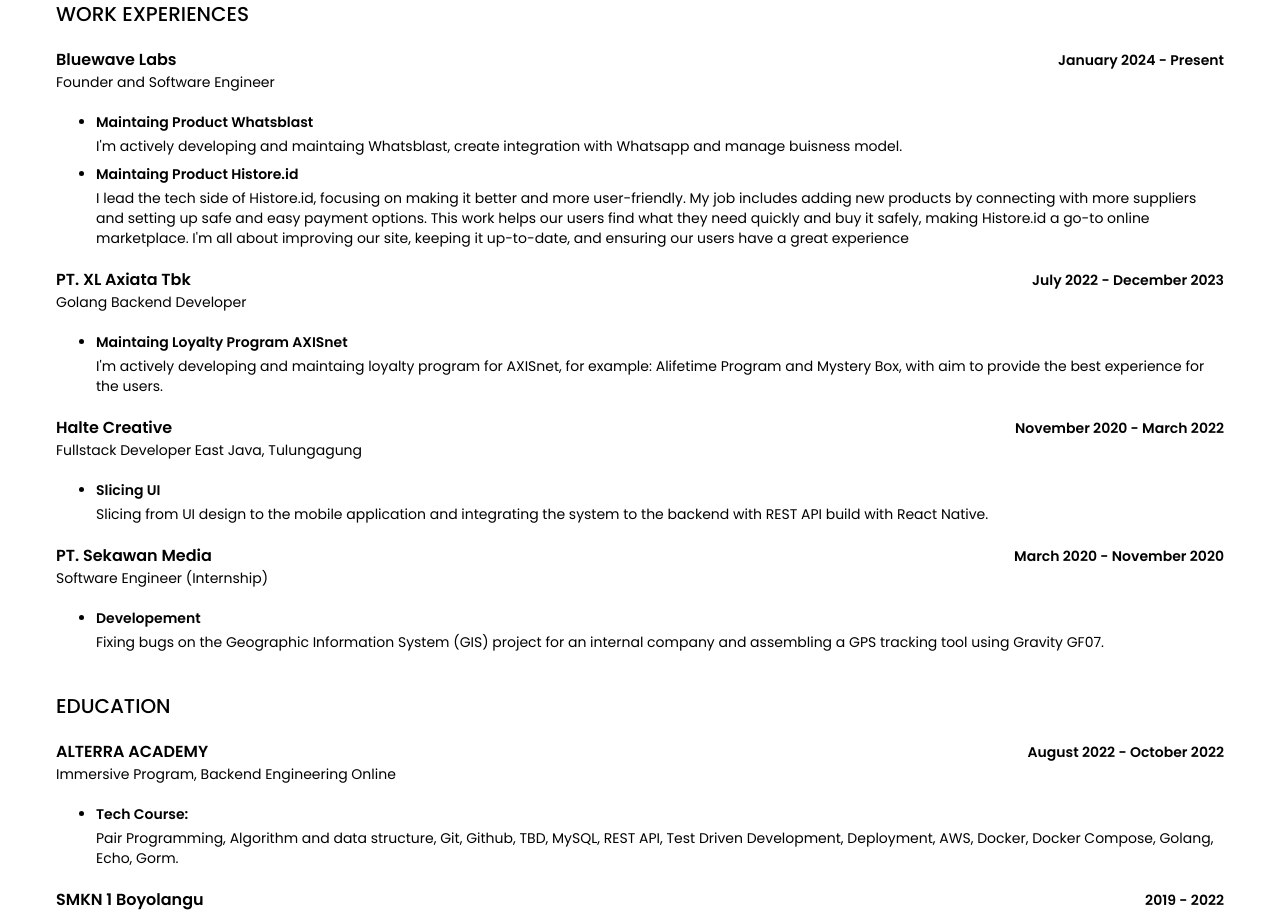
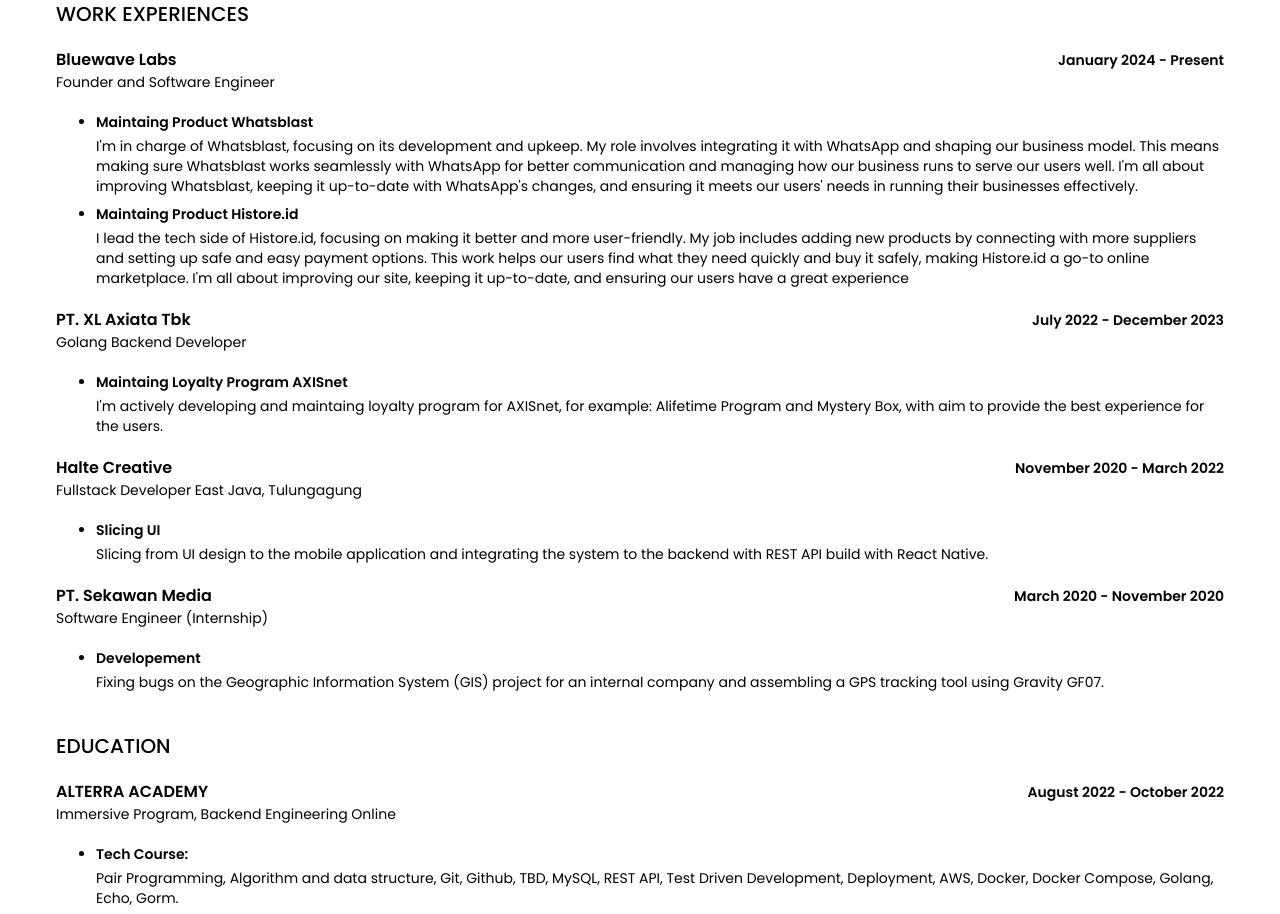
Before and after one commit to vizucode/online-resume, a Next.js app: page / in a window 1280 px wide. Shown: the part 780-1694 px from the top of the page. Built offline with nearby package versions, Linux system fonts and the light colour scheme.

Commit message:
Update data.js

```diff
--- a/data/data.js
+++ b/data/data.js
@@ -65,7 +65,7 @@ export const WorkExperieces = [
         job_desk_list: [
             {
                 index: "Maintaing Product Whatsblast",
-                value: "I'm actively developing and maintaing Whatsblast, create integration with Whatsapp and manage buisness model."
+                value: "I'm in charge of Whatsblast, focusing on its development and upkeep. My role involves integrating it with WhatsApp and shaping our business model. This means making sure Whatsblast works seamlessly with WhatsApp for better communication and managing how our business runs to serve our users well. I'm all about improving Whatsblast, keeping it up-to-date with WhatsApp's changes, and ensuring it meets our users' needs in running their businesses effectively."
             },
             {
                 index: "Maintaing Product Histore.id",
```
